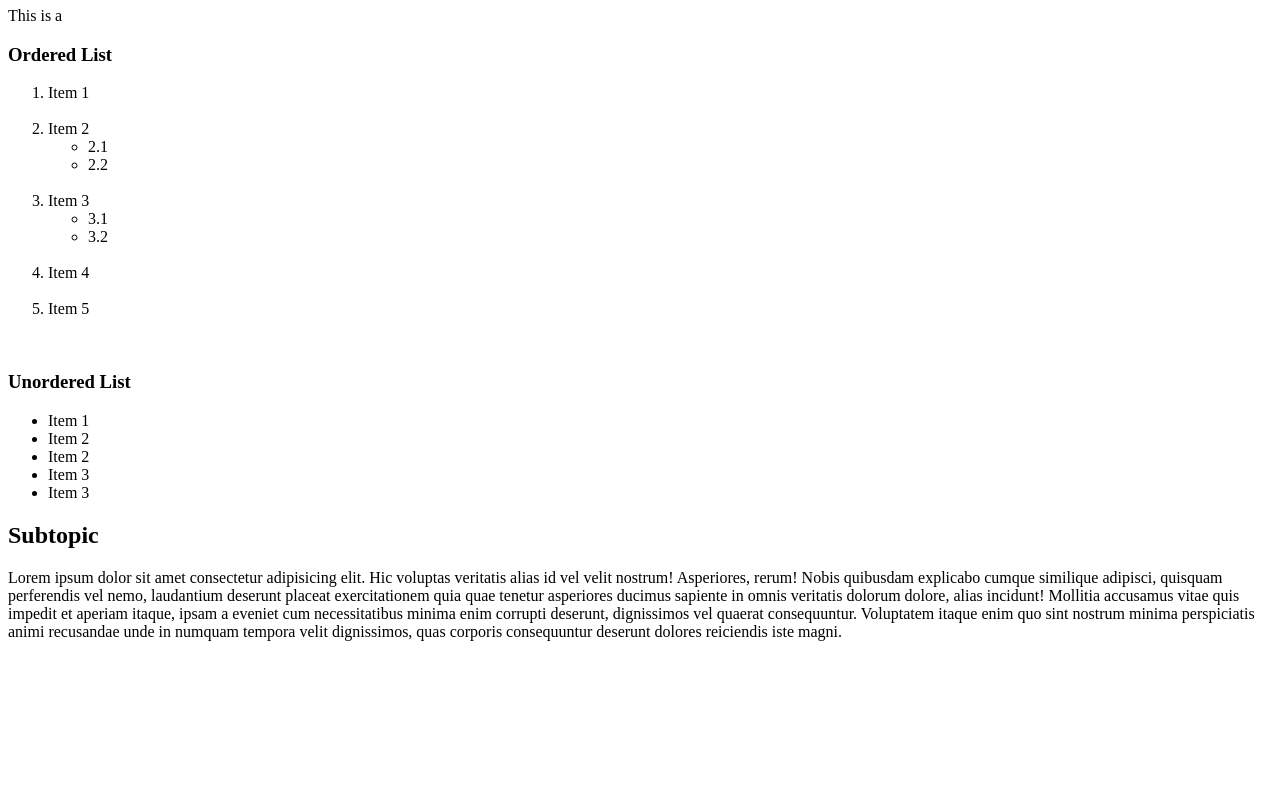
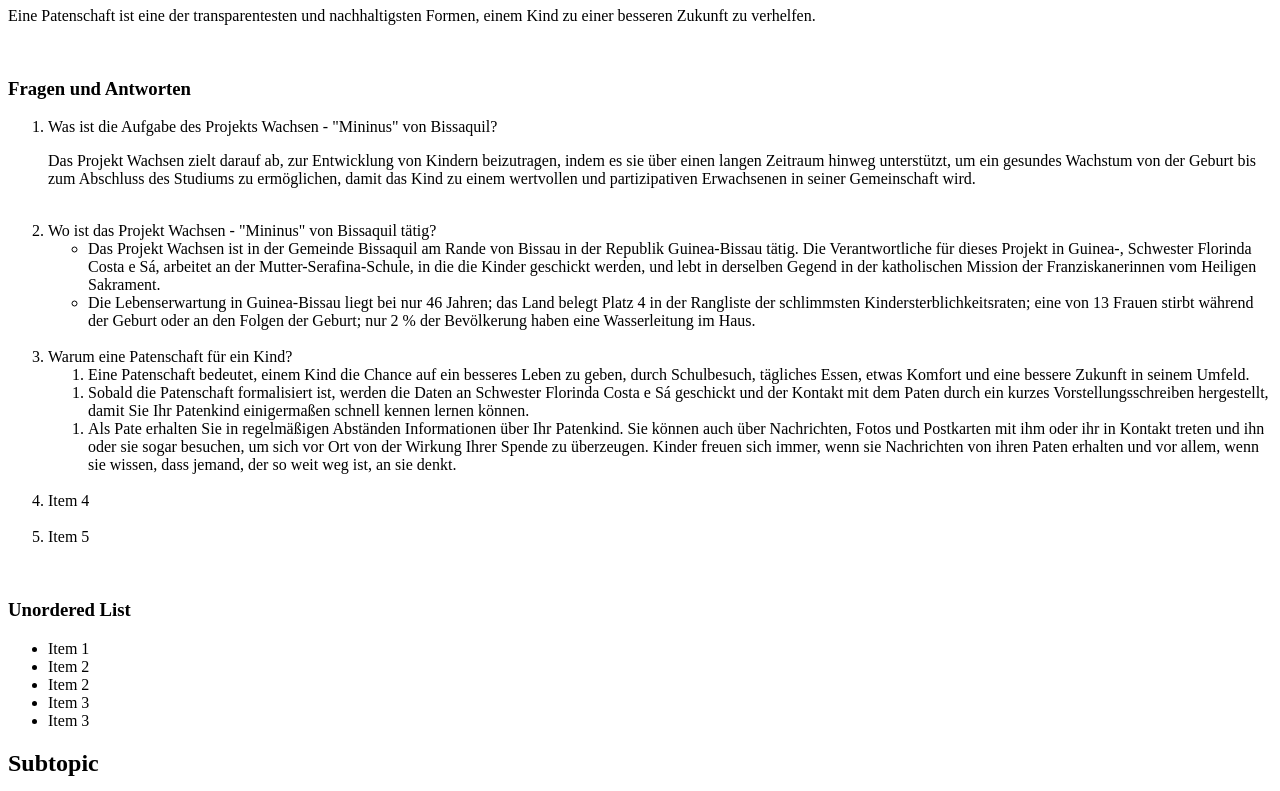
Before and after one commit to Omarci55/IntroHtmlExercise, a plain HTML site: page index.html in a window 1280 px wide. Shown: the part 73-864 px from the top of the page. Before the commit the page ends 800 px from the top, so only its background shows below. Drawn offline with Linux system fonts and the light colour scheme.

Commit message:
add H1 and Frag/Ant

```diff
--- a/index.html
+++ b/index.html
@@ -8,31 +8,40 @@
 </head>
 
 <body>
-    <h1>Title of my HTML page</h1>
+    <h1>Projekt Wachsen “MININUS” von Bissaquil</h1>
 
-    <p>This is a </p>
-
-<!-- showing a Ordered list -->
-    <h3>Ordered List</h3>
+    <p>Eine Patenschaft ist eine der transparentesten und nachhaltigsten Formen, einem Kind zu einer besseren Zukunft zu verhelfen.</p>
+<br>
+    <h3>Fragen und Antworten</h3>
 
     <ol>
-        <li>Item 1</li>
-        <br>
-        <li>Item 2
-            <ul><li>2.1</li></ul>
-            <ul><li>2.2</li></ul>
+        <li>Was ist die Aufgabe des Projekts Wachsen - "Mininus" von Bissaquil?</li>
+        <p>Das Projekt Wachsen zielt darauf ab, zur Entwicklung von Kindern beizutragen, indem es sie über einen langen Zeitraum hinweg unterstützt, um ein gesundes Wachstum von der Geburt bis zum Abschluss des Studiums zu ermöglichen, damit das Kind zu einem wertvollen und partizipativen Erwachsenen in seiner Gemeinschaft wird.</p>
+<br>
+        <li>Wo ist das Projekt Wachsen - "Mininus" von Bissaquil tätig?
+            <ul><li>Das Projekt Wachsen ist in der Gemeinde Bissaquil am Rande von Bissau in der Republik Guinea-Bissau tätig. Die Verantwortliche für dieses Projekt in Guinea-, Schwester Florinda Costa e Sá, arbeitet an der Mutter-Serafina-Schule, in die die Kinder geschickt werden, und lebt in derselben Gegend in der katholischen Mission der Franziskanerinnen vom Heiligen Sakrament.</li>
+            </ul>
+
+            <ul><li>Die Lebenserwartung in Guinea-Bissau liegt bei nur 46 Jahren; das Land belegt Platz 4 in der Rangliste der schlimmsten Kindersterblichkeitsraten; eine von 13 Frauen stirbt während der Geburt oder an den Folgen der Geburt; nur 2 % der Bevölkerung haben eine Wasserleitung im Haus.</li>
+            </ul>
         </li>
         <br>
-        <li>Item 3
-            <ul><li>3.1</li></ul>
-            <ul><li>3.2</li></ul>
+        <li>Warum eine Patenschaft für ein Kind?
+            <ol><li>Eine Patenschaft bedeutet, einem Kind die Chance auf ein besseres Leben zu geben, durch Schulbesuch, tägliches Essen, etwas Komfort und eine bessere Zukunft in seinem Umfeld.</li>
+            </ol>
+
+            <ol><li>Sobald die Patenschaft formalisiert ist, werden die Daten an Schwester Florinda Costa e Sá geschickt und der Kontakt mit dem Paten durch ein kurzes Vorstellungsschreiben hergestellt, damit Sie Ihr Patenkind einigermaßen schnell kennen lernen können.</li>
+            </ol>
+
+            <ol><li>Als Pate erhalten Sie in regelmäßigen Abständen Informationen über Ihr Patenkind. Sie können auch über Nachrichten, Fotos und Postkarten mit ihm oder ihr in Kontakt treten und ihn oder sie sogar besuchen, um sich vor Ort von der Wirkung Ihrer Spende zu überzeugen. Kinder freuen sich immer, wenn sie Nachrichten von ihren Paten erhalten und vor allem, wenn sie wissen, dass jemand, der so weit weg ist, an sie denkt.</li>
+            </ol>
         </li>
-        <br>
+<br>
         <li>Item 4</li>
-        <br>
+<br>
         <li>Item 5</li>
     </ol>
-    <br>
+<br>
 <!-- showing a UNordered list -->
     <h3>Unordered List</h3>
     <ul>
```
